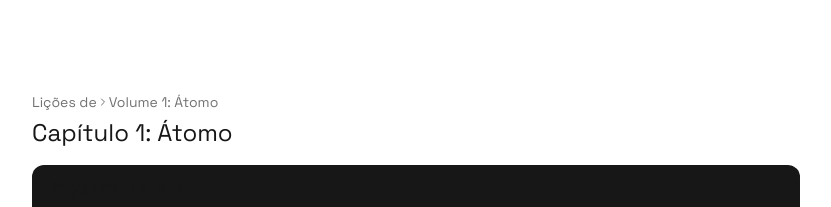
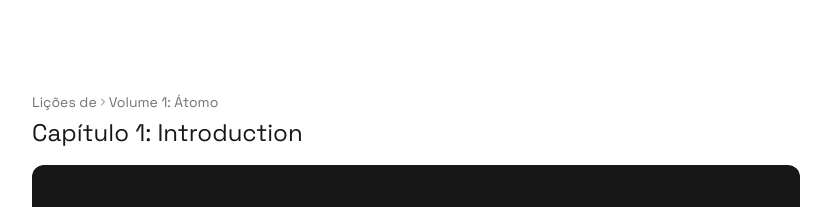
Before and after one commit to ryansldev/lectures-web, a Next.js app: page /1/lessons/1 in a window 1280 px wide. Shown: the part 222-429 px from the top of the page, without its empty margins (224-1055 px from the left). Built offline with nearby package versions, Linux system fonts and the light colour scheme.

Commit message:
🐛 fix note title

```diff
--- a/src/app/[subject]/lessons/[lessonId]/page.tsx
+++ b/src/app/[subject]/lessons/[lessonId]/page.tsx
@@ -33,7 +33,7 @@ export default async function LessonPage({ params }: LessonPageProps) {
               </span>
               <h1 className="text-2xl">
                 Capítulo {key+1}: {" "}
-                {MOCKED_LESSONS.find((lesson) => lesson.id === Number(lessonId))?.title}
+                {note.title}
               </h1>
             </div>
             <div key={note.id} className="w-full bg-neutral-900 rounded-xl pt-3">
```
